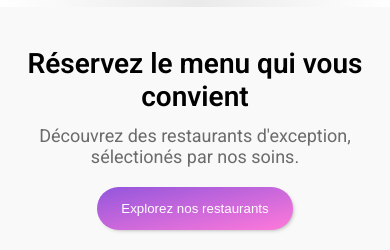
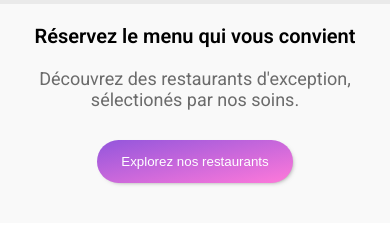
Before and after one commit to elsunny/AnousonePhommavongsa_3_11062021, a website: page public/index.html in a window 390 px wide. Shown: the part 86-336 px from the top of the page. Drawn offline with Linux system fonts and the light colour scheme; a web font is replaced by a local one.

Commit message:
homepage responsive done

```diff
--- a/package.json
+++ b/package.json
@@ -18,6 +18,7 @@
   },
   "homepage": "https://github.com/elsunny/AnousonePhommavongsa_3_11062021#readme",
   "devDependencies": {
+    "sass": "^1.35.2",
     "serve": "^12.0.0"
   }
 }
--- a/sass/abstracts/_animations.scss
+++ b/sass/abstracts/_animations.scss
@@ -38,7 +38,7 @@
     }
     100% {
         opacity: 0;
-        // display: none;
-        z-index: -10;
+        pointer-events: none;
+        // z-index: -10;
     }
 }
--- a/sass/abstracts/_mixins.scss
+++ b/sass/abstracts/_mixins.scss
@@ -55,10 +55,10 @@
 @mixin clr-circle {
     color: white;
     background-color: variables.$clr-prim;
-    width: 1.5rem;
-    height: 1.5rem;
+    width: 2.3rem;
+    height: 2.3rem;
     text-align: center;
-    line-height: 1.5rem;
+    line-height: 2.3rem;
     margin: auto 0;
     border-radius: 50%;
 }
@@ -66,15 +66,26 @@
 //button with colored background
 @mixin btn-second($clr: variables.$clr-four) {
     background-color: $clr;
-    // line-height: 25px;
-    // padding: 1rem;
     border-radius: 20px;
     margin: 1rem;
     box-shadow: variables.$shadow;
-    transform: scale(1);
-    transition: transform 300ms ease-in-out;
-    &:hover {
-        transform: scale(1.05);
+    position: relative;
+    &::before {
+        content: "";
+        width: 100%;
+        height: 100%;
+        position: absolute;
+        top: 0;
+        right: 0;
+        left: 0;
+        bottom: 0;
+        border-radius: 20px;
+        background-color: variables.$clr-prim;
+        opacity: 0;
+        transition: opacity 300ms ease-in-out;
+    }
+    &:hover::before {
+        opacity: 0.3;
     }
 }
 
@@ -82,8 +93,8 @@
 @mixin card-background {
     border-radius: 1rem;
     background-color: white;
-    width: 21rem;
-    height: 35vh;
+    width: 33rem;
+    height: 25rem;
     margin: 1rem auto;
     box-shadow: variables.$shadow;
 }
@@ -94,9 +105,22 @@
     padding: 0.3rem 1rem;
     border-radius: 0.2rem;
     color: darken(variables.$clr-third, 40%);
+    font-size: 1.4rem;
 }
 
 //media queries
+@mixin fold-only {
+    @media screen and (min-width: map-get(variables.$breakpoints, fold)) {
+        @content;
+    }
+}
+
+@mixin iphone-only {
+    @media screen and (min-width: map-get(variables.$breakpoints, iphone)) {
+        @content;
+    }
+}
+
 @mixin tablet-only {
     @media screen and (min-width: map-get(variables.$breakpoints, tablet)) {
         @content;
--- a/sass/abstracts/_variables.scss
+++ b/sass/abstracts/_variables.scss
@@ -8,6 +8,8 @@ $shadow: 2px 2px 5px -3px rgb(0 0 0 / 50%);
 $shadow-accent: 3px 3px 7px -3px rgb(0 0 0 / 50%);
 
 $breakpoints: (
+  fold: 280px,
+  iphone: 375px,
   tablet: 599px,
   desktop: 1199px
 );
--- a/sass/components/_buttons.scss
+++ b/sass/components/_buttons.scss
@@ -1,29 +1,6 @@
 @use "../abstracts";
 
-//choose city location button
-.locate {
-    background-image: linear-gradient(
-        to right,
-        rgba(0, 0, 0, 0),
-        abstracts.$clr-four,
-        rgba(0, 0, 0, 0)
-    );
-    &__btn {
-        padding: 1rem;
-        text-align: center;
-        font-size: 1.6rem;
-    }
-    &__input {
-        border: none;
-        background: rgba(0, 0, 0, 0);
-        padding-left: 1rem;
-        line-height: 2rem;
-    }
-    ::placeholder {
-        color: black;
-        font-size: 1.6rem;
-    }
-}
+
 
 //commandez button on restaurant page
 .commandez {
--- a/sass/components/_index.scss
+++ /dev/null
@@ -1,2 +0,0 @@
-@forward "../components/buttons";
-@forward "../components/title";
--- a/sass/core/_index.scss
+++ /dev/null
@@ -1,2 +0,0 @@
-@forward "../core/typography";
-@forward "../core/reset";
--- a/sass/core/_typography.scss
+++ b/sass/core/_typography.scss
@@ -1,3 +1,5 @@
+@use "../abstracts";
+
 html {
     font-family: 'Roboto', sans-serif;
     font-size: 62.5%;
@@ -8,11 +10,13 @@ h1, h3 {
 }
 
 h1 {
-    font-size: 3rem;
+    font-size: 2.5rem;
 }
 
 h2 {
-    padding: 1rem;
+    @include abstracts.desktop-only {
+        font-size: 3.5rem;
+    }
     font-weight: 600;
-    font-size: 2.8rem;
+    font-size: 2rem;
   }
--- a/sass/layout/_footer.scss
+++ b/sass/layout/_footer.scss
@@ -4,16 +4,18 @@
     padding-bottom: 2rem;
     background-color: darken(abstracts.$clr-four, 70%);
     &__logo {
-        padding: 1.5rem 1.3rem;
+        padding: 1.5rem 2.3rem;
         h3 {
           font-family: 'Shrikhand', sans-serif;
           color: white;
+          font-size: 1.6rem;
         }
     }
     &__nav {
         a {
             color: white;
-            padding: 0.5rem 0 0.2rem 1.3rem;
+            padding: 0.5rem 0 0.2rem 2.3rem;
+            font-size: 1.3rem;
         }
         li:nth-of-type(1) span {
           padding-left: 0.7rem;
--- a/sass/layout/_index.scss
+++ /dev/null
@@ -1,2 +0,0 @@
-@forward "../layout/header";
-@forward "../layout/footer";
--- a/sass/pages/_homepage.scss
+++ b/sass/pages/_homepage.scss
@@ -1,11 +1,12 @@
 @use "../abstracts";
-@use "../components";
-@use "../layout";
+@use "../components/buttons";
+@use "../layout/header";
+@use "../layout/footer";
 
 /* ///////////////////// homepage layout ///////////////// */
 
 .header__logo {
-    @include abstracts.bottom-shadow;
+    // @include abstracts.bottom-shadow;
     @include abstracts.tablet-only {
       text-align: left;
       padding-left: 3rem;
@@ -15,6 +16,32 @@
     text-align: center;
   }
 
+  //choose city location button
+.locate {
+    background-color: abstracts.$clr-four;
+    border-top: solid 2px darken($color: abstracts.$clr-four, $amount: 5%);
+    &__btn {
+        @include abstracts.tablet-only {
+            text-align: initial;
+            padding-left: 2.6rem;
+        }
+        padding: 1rem;
+        text-align: center;
+        font-size: 1.6rem;
+        color: darken($color: abstracts.$clr-four, $amount: 50%);
+    }
+    &__input {
+        border: none;
+        background: rgba(0, 0, 0, 0);
+        padding-left: 1rem;
+        line-height: 2rem;
+    }
+    ::placeholder {
+        color: darken($color: abstracts.$clr-four, $amount: 50%);
+        font-size: 1.6rem;
+    }
+}
+
 //explorez section
 .explorez {
     display: flex;
@@ -22,12 +49,18 @@
     align-items: center;
     background-color: lighten(abstracts.$clr-four, 6%);
     text-align: center;
-    padding: 3rem 1rem 4rem 1rem;
+    padding: 1rem 0 4rem 0;
+    &__title {
+        @include abstracts.fold-only {
+            padding: 1rem 2rem;
+        }
+        padding: 1rem 7rem;
+        padding-bottom: 0rem;
+    }
     &__subtitle {
         color: darken(abstracts.$clr-four, 50%);
-        padding: 0.2rem 0 2rem 0;
+        padding: 1rem 0 3rem 0;
         font-size: large;
-        // display: inline-block;
     }
     //explorez button
     &__btn {
@@ -41,60 +74,105 @@
 
 }
 
+.navigation__title,
+.restaurants__title {
+    padding: 2rem 0 1rem 2.3rem;
+}
+
 // navigation section
-.navigation__btns {
+.navigation {
+    padding: 3rem 0;
+    &__btns {
         @include abstracts.tablet-only {
             display: flex;
             flex-wrap: wrap;
+            flex-direction: initial;
         }
+        display: flex;
+        flex-direction: column;
+        justify-content: center;
+        align-items: center;
         &__btn {
             @include abstracts.btn-second();
+            @include abstracts.fold-only {
+                width: 24rem;
+            }
+            @include abstracts.iphone-only {
+                width: 32rem;
+            }
             @include abstracts.tablet-only {
-            width: 29vw;
+                width: 22rem;
             }
             @include abstracts.desktop-only {
                 width: 30vw;
             }
-        width: 300px;
-        line-height: 50px;
+            width: 33rem;
+            line-height: 3.5rem;
             display: flex;
-        justify-content: space-evenly;
+            justify-content: center;
+            align-items: center;
             position: relative;
-        padding-top: 10px;
-        padding-bottom: 10px;
+            padding-top: 1rem;
+            padding-bottom: 1rem;
             span:nth-child(1) {
                 @include abstracts.clr-circle;
                 position: absolute;
-            left: -0.7rem;
+                left: -1rem;
+                font-size: 1.2rem;
             }
             span:nth-of-type(2) {
                 color: darken(abstracts.$clr-four, 30%);
-            font-size: larger;
+                font-size: 2rem;
+            }
+            span:nth-of-type(3) {
+                font-size: 1.4rem;
+            }
+            span > i {
+                @include abstracts.fold-only {
+                    width: 4rem;
+                }
+                @include abstracts.tablet-only {
+                        width: 3rem;
+                        font-size: 2rem;
+                }
+                // @include abstracts.tablet-only {
+                //     width: 6rem;
+                // }
+                width: 6rem;
             }
 
         }
         }
 
+}
+
 .restaurants {
     //restaurant background on homepage
     background-color: abstracts.$clr-four;
-    padding: 1rem;
+    // padding: 1rem;
     &__main {
         @include abstracts.tablet-only {
             display: flex;
             flex-wrap: wrap;
-            justify-content: space-around;
+            justify-content: space-evenly;
         }
     }
+
 }
 
 
 .restaurant__card {
     // restaurant card background layout
     @include abstracts.card-background;
+    @include abstracts.fold-only {
+        width: 26rem;
+    }
+    @include abstracts.iphone-only {
+        width: 33rem;
+    }
     @include abstracts.desktop-only {
-        width: 35rem;
-        height: 65vh;
+        width: 60rem;
+        height: 60rem;
     }
     position: relative;
     // restaurant status nouveau display
@@ -138,16 +216,20 @@
     }
     // restaurant name and details
     &__info {
+        @include abstracts.desktop-only {
+            font-size: 25px;
+        }
+        font-size: 16px;
         display: flex;
         justify-content: space-between;
-        padding: 0.5rem;
+        padding: 1em 0.7em;
         span {
             display: inline-block;
-            padding: 0.2rem 0;
+            padding: 0.2em 0;
             color: darken(abstracts.$clr-four, 50%);
         }
         &__favorite {
-                width: 2rem;
+                width: 2em;
                 height: 100%;
             }
         }
--- a/sass/pages/_index.scss
+++ /dev/null
@@ -1,3 +0,0 @@
-@forward "../pages/homepage";
-@forward "../pages/restaurant";
-@forward "../pages/preloader";
--- a/sass/pages/_restaurant.scss
+++ b/sass/pages/_restaurant.scss
@@ -1,6 +1,7 @@
 @use "../abstracts";
-@use "../components";
-@use "../layout";
+@use "../components/buttons";
+@use "../layout/header";
+@use "../layout/footer";
 
 .header__logo {
     @include abstracts.tablet-only {
@@ -8,7 +9,6 @@
       padding-left: 3rem;
     }
     padding-top: 1rem;
-    padding-bottom: 0.8rem;
     text-align: center;
   }
 
```
Also changed, not shown: main.scss (+5 -2 lines), public/index.html (+4 -4 lines), public/css/style.css, 2 other files. Lines whose indentation alone changed are shown as unchanged.
